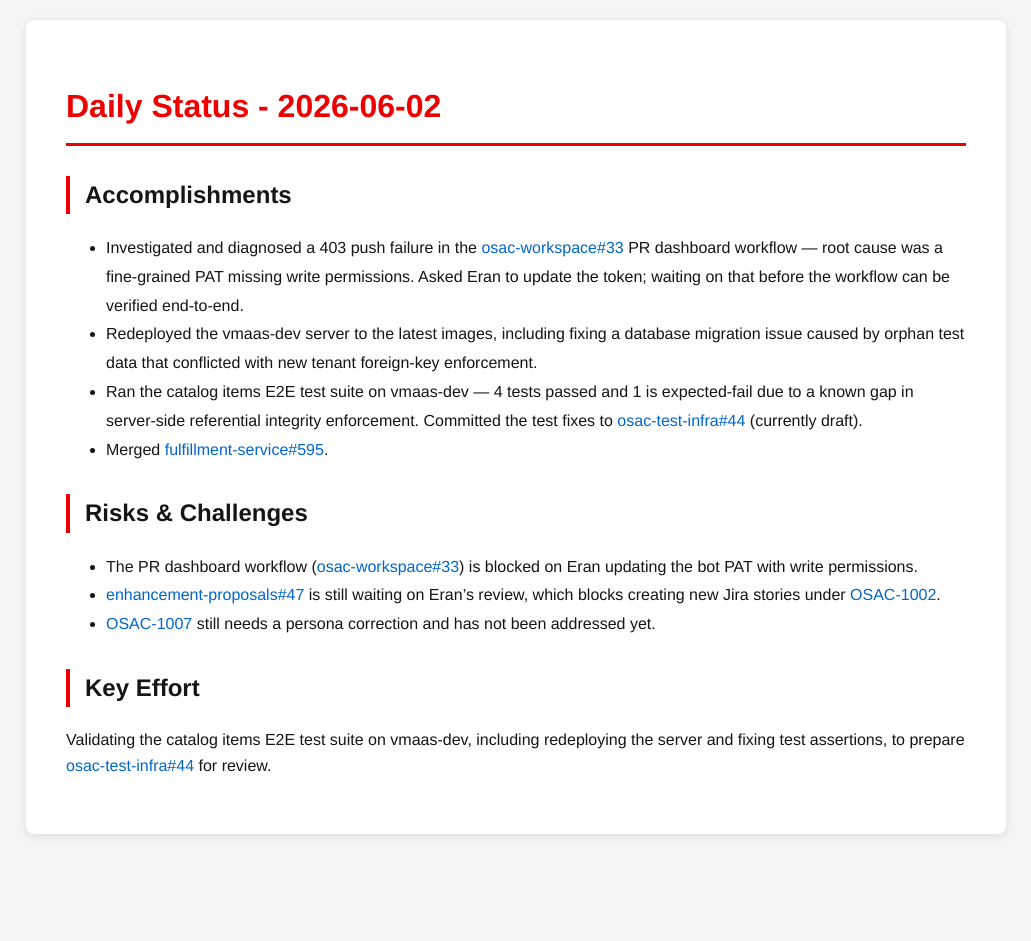
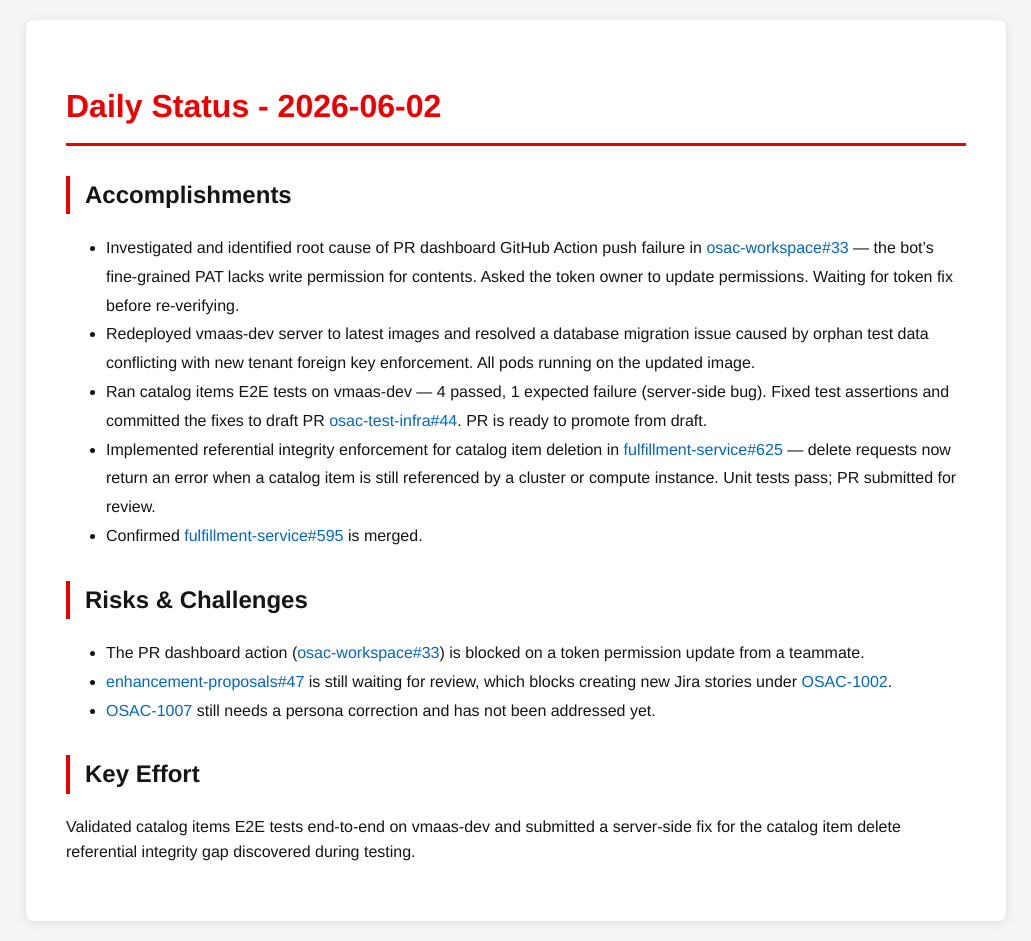
Before and after one commit to tzvatot/daily-status, a Jekyll site: the page built from 2026-06-02.md, in a window 1280 px wide. Shown: the whole page, without its empty margins (124-1155 px from the left). Built offline with Jekyll 4.4.1, drawn with Linux system fonts in a browser that asks for light colours; before the commit the page ends 900 px from its top, so only the background shows below that.

Commit message:
Daily status update - 2026-06-02

```diff
--- a/2026-06-02.md
+++ b/2026-06-02.md
@@ -7,15 +7,16 @@ date: 2026-06-02
 # Daily Status - 2026-06-02
 
 ## Accomplishments
-- Investigated and diagnosed a 403 push failure in the [osac-workspace#33](https://github.com/osac-project/osac-workspace/pull/33) PR dashboard workflow — root cause was a fine-grained PAT missing write permissions. Asked Eran to update the token; waiting on that before the workflow can be verified end-to-end.
-- Redeployed the vmaas-dev server to the latest images, including fixing a database migration issue caused by orphan test data that conflicted with new tenant foreign-key enforcement.
-- Ran the catalog items E2E test suite on vmaas-dev — 4 tests passed and 1 is expected-fail due to a known gap in server-side referential integrity enforcement. Committed the test fixes to [osac-test-infra#44](https://github.com/osac-project/osac-test-infra/pull/44) (currently draft).
-- Merged [fulfillment-service#595](https://github.com/osac-project/fulfillment-service/pull/595).
+- Investigated and identified root cause of PR dashboard GitHub Action push failure in [osac-workspace#33](https://github.com/osac-project/osac-workspace/pull/33) — the bot's fine-grained PAT lacks write permission for contents. Asked the token owner to update permissions. Waiting for token fix before re-verifying.
+- Redeployed vmaas-dev server to latest images and resolved a database migration issue caused by orphan test data conflicting with new tenant foreign key enforcement. All pods running on the updated image.
+- Ran catalog items E2E tests on vmaas-dev — 4 passed, 1 expected failure (server-side bug). Fixed test assertions and committed the fixes to draft PR [osac-test-infra#44](https://github.com/osac-project/osac-test-infra/pull/44). PR is ready to promote from draft.
+- Implemented referential integrity enforcement for catalog item deletion in [fulfillment-service#625](https://github.com/osac-project/fulfillment-service/pull/625) — delete requests now return an error when a catalog item is still referenced by a cluster or compute instance. Unit tests pass; PR submitted for review.
+- Confirmed [fulfillment-service#595](https://github.com/osac-project/fulfillment-service/pull/595) is merged.
 
 ## Risks & Challenges
-- The PR dashboard workflow ([osac-workspace#33](https://github.com/osac-project/osac-workspace/pull/33)) is blocked on Eran updating the bot PAT with write permissions.
-- [enhancement-proposals#47](https://github.com/osac-project/enhancement-proposals/pull/47) is still waiting on Eran's review, which blocks creating new Jira stories under [OSAC-1002](https://redhat.atlassian.net/browse/OSAC-1002).
+- The PR dashboard action ([osac-workspace#33](https://github.com/osac-project/osac-workspace/pull/33)) is blocked on a token permission update from a teammate.
+- [enhancement-proposals#47](https://github.com/osac-project/enhancement-proposals/pull/47) is still waiting for review, which blocks creating new Jira stories under [OSAC-1002](https://redhat.atlassian.net/browse/OSAC-1002).
 - [OSAC-1007](https://redhat.atlassian.net/browse/OSAC-1007) still needs a persona correction and has not been addressed yet.
 
 ## Key Effort
-Validating the catalog items E2E test suite on vmaas-dev, including redeploying the server and fixing test assertions, to prepare [osac-test-infra#44](https://github.com/osac-project/osac-test-infra/pull/44) for review.
+Validated catalog items E2E tests end-to-end on vmaas-dev and submitted a server-side fix for the catalog item delete referential integrity gap discovered during testing.
```
